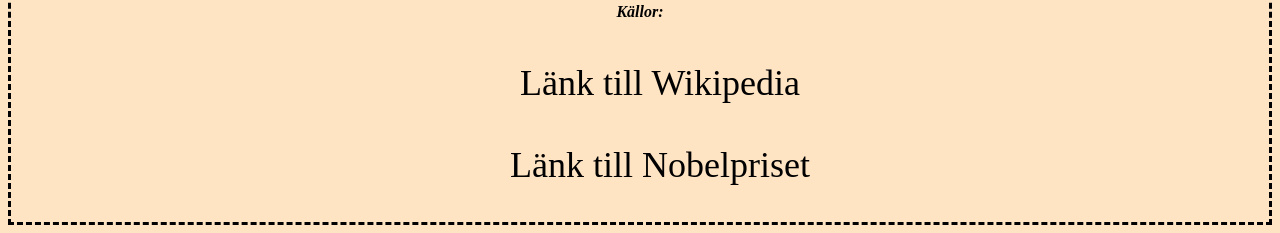
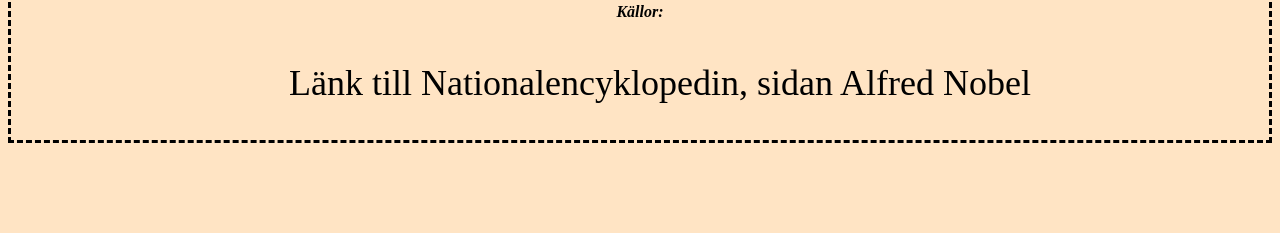
Before and after one commit to ommey/DA280A, a plain HTML site: page V4/del1.html in a window 1280 px wide. Shown: the part 1410-1643 px from the top of the page. After the commit the page ends 1561 px from the top, so only its background shows below. Drawn offline with Linux system fonts and the light colour scheme.

Commit message:
Update del1.html

```diff
--- a/V4/del1.html
+++ b/V4/del1.html
@@ -55,12 +55,8 @@
     </h4>
     <ol>
         <li>
-            <a href= "https://sv.wikipedia.org/wiki/Alfred_Nobel">Länk till Wikipedia </a>
+            <a href= https://www.ne.se/info/privat/alfred-nobel/?utm_source=adwords&utm_medium=ppc&utm_term=&utm_campaign=&hsa_cam=20470753110&hsa_mt=&hsa_ver=3&hsa_src=x&hsa_ad=&hsa_net=adwords&hsa_tgt=&hsa_acc=4987336647&hsa_grp=&hsa_kw=&gad_source=1&gclid=Cj0KCQiAqL28BhCrARIsACYJvkcakAWxnZIqsJI_nZfnYuNlRVzLg1zTWtJvXyNMFGO6wI6N0WiEfXYaAthoEALw_wcB">Länk till Nationalencyklopedin, sidan Alfred Nobel </a>
         </li>
-        <li>
-            <a href="https://www.nobelprize.org/prizes/peace/1901/dunant/biographical/">Länk till Nobelpriset</a>
-        </li>
-
     </ol>
 </body>
 </html>
```
